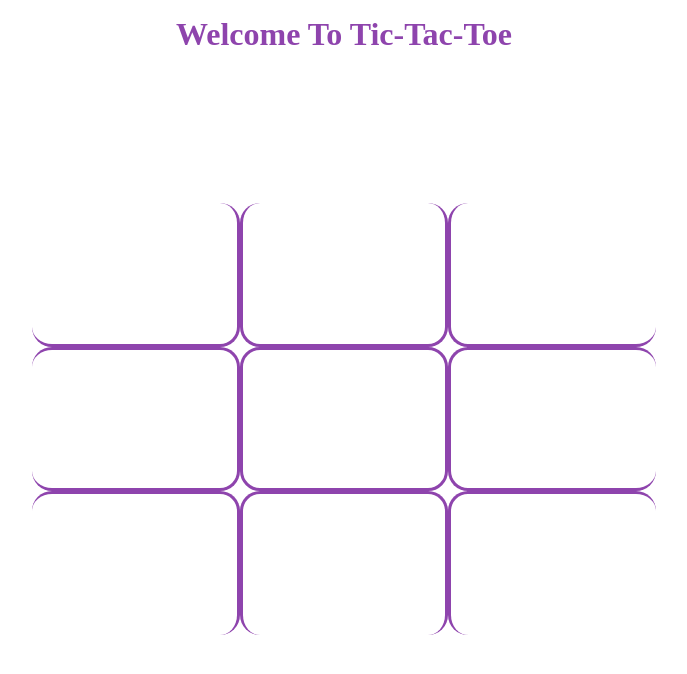
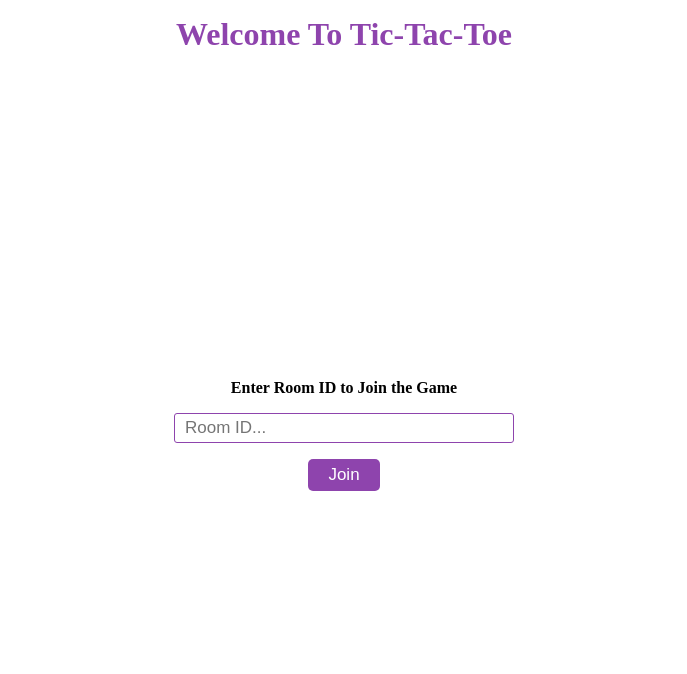
Before and after one commit to PrinceNarteh/multiplayer-tic-tac-toe, a React (Create React App) app in the folder client/: page / in a window 1280 px wide. Shown: the top 674 px of the page, without its empty margins (296-983 px from the left). Built offline with nearby package versions, Linux system fonts and the light colour scheme; no server answers.

Commit message:
refactor to use useGameContext custom hook

```diff
--- a/client/src/App.tsx
+++ b/client/src/App.tsx
@@ -1,12 +1,13 @@
 import React, { useEffect, useState } from "react";
+import { Game } from "./components/Game";
+import { JoinRoom } from "./components/JoinRoom";
+import { GameContext, IGameContextProps } from "./context/gameContext";
+import SocketService from "./services/socketService";
 import { AppContainer, MainContainer, WelcomeText } from "./styles";
-import SocketService from "./services/socketService";
-import { JoinRoom } from "./components/JoinRoom";
-import GameContext, { IGameContextProps } from "./context/gameContext";
-import { Game } from "./components/Game";
 
 function App() {
   const [isInRoom, setIsInRoom] = useState(false);
+  const [playerSymbol, setPlayerSymbol] = useState<"x" | "o">("x");
 
   const connectSocket = async () => {
     const socket = await SocketService.connect("http://localhost:4000").catch(
@@ -21,6 +22,8 @@ function App() {
   const gameContextValue: IGameContextProps = {
     isInRoom,
     setIsInRoom,
+    playerSymbol,
+    setPlayerSymbol,
   };
 
   return (
@@ -28,9 +31,8 @@ function App() {
       <AppContainer>
         <WelcomeText>Welcome To Tic-Tac-Toe</WelcomeText>
         <MainContainer>
-          {/* {!isInRoom && <JoinRoom />}
-          {isInRoom && <Game />} */}
-          <Game />
+          {!isInRoom && <JoinRoom />}
+          {isInRoom && <Game />}
         </MainContainer>
       </AppContainer>
     </GameContext.Provider>
--- a/client/src/components/Game.tsx
+++ b/client/src/components/Game.tsx
@@ -1,4 +1,5 @@
 import React, { useState } from "react";
+import { useGameContext } from "../context/gameContext";
 import { Cell, GameContainer, O, RowContainer, X } from "../styles";
 
 export type IPlayMatrix = Array<Array<string | null>>;
@@ -13,6 +14,16 @@ export const Game = () => {
     [null, null, null],
     [null, null, null],
   ]);
+  const { playerSymbol, setPlayerSymbol } = useGameContext();
+
+  const updateGameMatrix = (column: number, row: number, symbol: "x" | "o") => {
+    const newMatrix = [...matrix];
+
+    if (newMatrix[row][column] === null || newMatrix[row][column] === "null") {
+      newMatrix[row][column] = symbol;
+      setMatrix(newMatrix);
+    }
+  };
 
   return (
     <GameContainer>
--- a/client/src/components/JoinRoom.tsx
+++ b/client/src/components/JoinRoom.tsx
@@ -1,5 +1,5 @@
-import React, { ChangeEvent, useContext, useState } from "react";
-import gameContext from "../context/gameContext";
+import React, { ChangeEvent, useState } from "react";
+import { useGameContext } from "../context/gameContext";
 import gameService from "../services/gameService";
 import socketService from "../services/socketService";
 import { JoinButton, JoinRoomContainer, RoomIDInput } from "../styles";
@@ -7,7 +7,7 @@ import { JoinButton, JoinRoomContainer, RoomIDInput } from "../styles";
 export const JoinRoom = () => {
   const [roomName, setRoomName] = useState<string>("");
   const [isJoining, setIsJoining] = useState(false);
-  const { isInRoom, setIsInRoom } = useContext(gameContext);
+  const { isInRoom, setIsInRoom } = useGameContext();
 
   const handleRoomNameChange = (e: ChangeEvent<HTMLInputElement>) => {
     setRoomName(e.target.value);
--- a/client/src/context/gameContext.ts
+++ b/client/src/context/gameContext.ts
@@ -1,13 +1,21 @@
-import React from "react";
+import React, { useContext } from "react";
 
 export interface IGameContextProps {
   isInRoom: boolean;
   setIsInRoom: (inRoom: boolean) => void;
+  playerSymbol: "x" | "o";
+  setPlayerSymbol: (symbol: "x" | "o") => void;
 }
 
 const defaultState: IGameContextProps = {
   isInRoom: false,
   setIsInRoom: () => {},
+  playerSymbol: "x",
+  setPlayerSymbol: () => {},
 };
 
-export default React.createContext(defaultState);
+export const GameContext = React.createContext(defaultState);
+
+export const useGameContext = () => {
+  return useContext(GameContext);
+};
```
